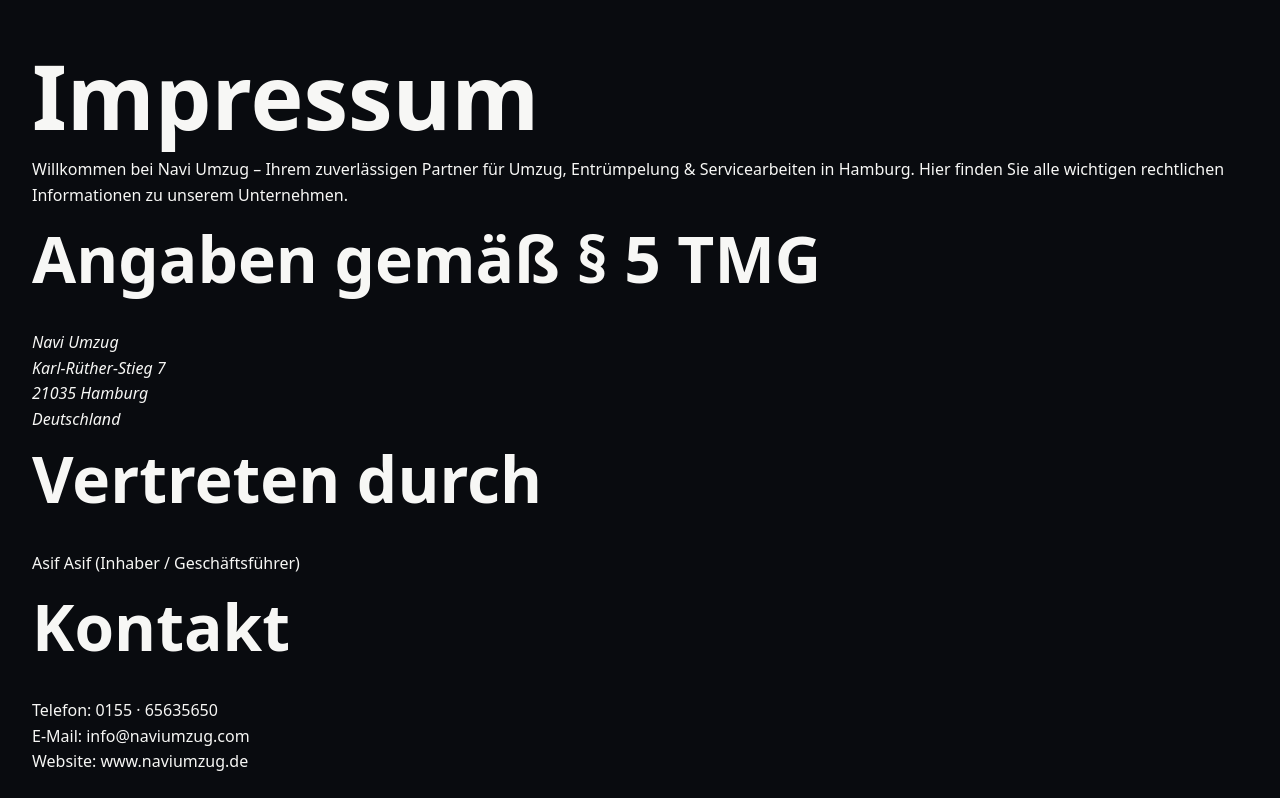
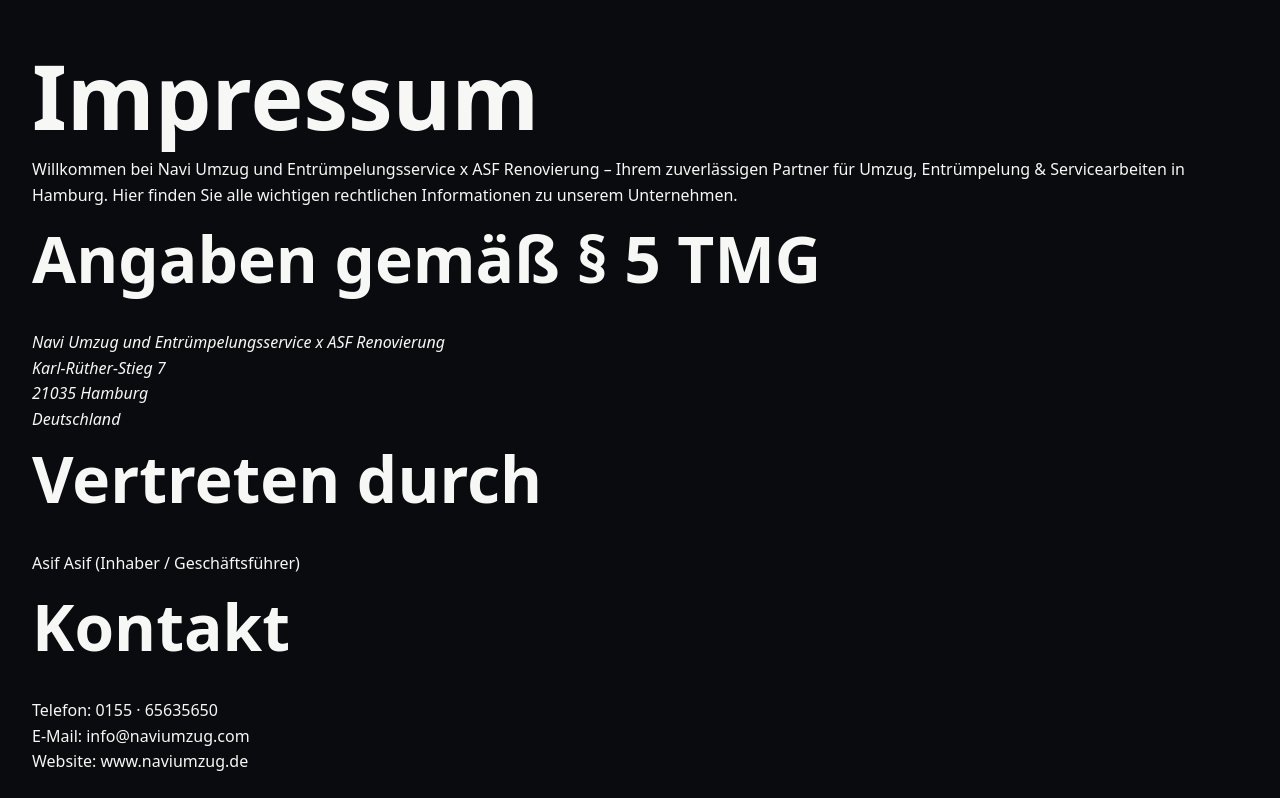
Before and after one commit to naviumzug/navi-umzug, a Next.js app: page /impressum in a window 1280 px wide. Shown: the top 798 px of the page. Built offline with nearby package versions, Linux system fonts and the light colour scheme.

Commit message:
Update the legal imprint to the new company branding

```diff
--- a/app/impressum/page.js
+++ b/app/impressum/page.js
@@ -2,16 +2,16 @@
 
 export default function Impressum() {
   return (
-    <main style={{padding: '2rem', fontFamily: 'system-ui, -apple-system, \"Segoe UI\", Roboto, \"Helvetica Neue\", Arial'}}>
+    <main style={{padding: '2rem', fontFamily: 'system-ui, -apple-system, "Segoe UI", Roboto, "Helvetica Neue", Arial'}}>
       <h1>Impressum</h1>
 
       <p>
-        Willkommen bei Navi Umzug – Ihrem zuverlässigen Partner für Umzug, Entrümpelung &amp; Servicearbeiten in Hamburg. Hier finden Sie alle wichtigen rechtlichen Informationen zu unserem Unternehmen.
+        Willkommen bei Navi Umzug und Entrümpelungsservice x ASF Renovierung – Ihrem zuverlässigen Partner für Umzug, Entrümpelung &amp; Servicearbeiten in Hamburg. Hier finden Sie alle wichtigen rechtlichen Informationen zu unserem Unternehmen.
       </p>
 
       <h2>Angaben gemäß § 5 TMG</h2>
       <address>
-        Navi Umzug<br />
+        Navi Umzug und Entrümpelungsservice x ASF Renovierung<br />
         Karl-Rüther-Stieg 7<br />
         21035 Hamburg<br />
         Deutschland
```
